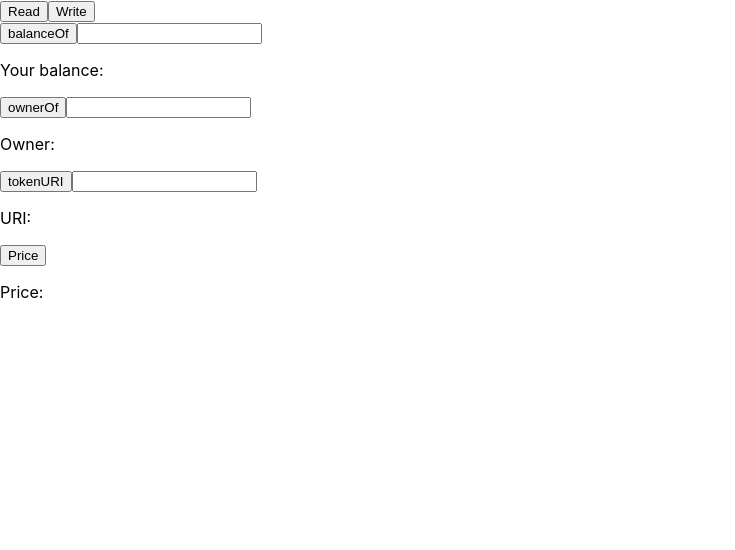
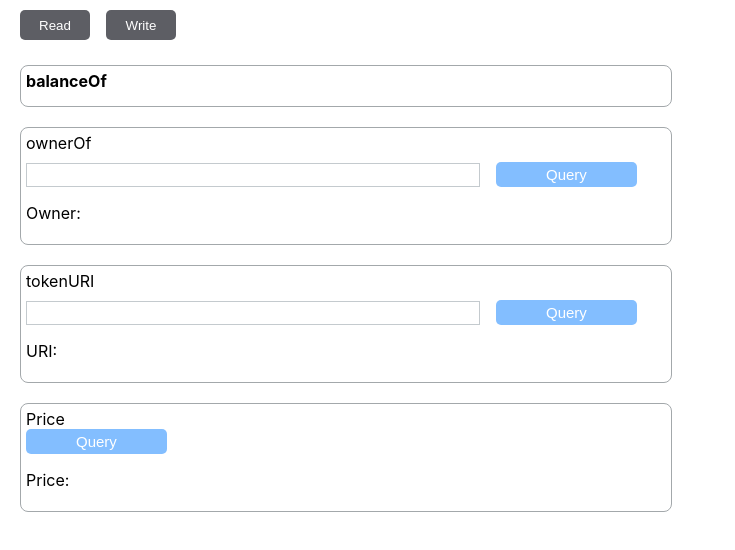
Before and after one commit to Aizzzen/bsc_front, a React (Create React App) app: page / in a window 1280 px wide. Shown: the top 550 px of the page, without its empty margins (0-735 px from the left). Built offline with nearby package versions, Linux system fonts and the light colour scheme; the HTML template or start-up script is replaced by a standard one.

Commit message:
add readme

```diff
--- a/package.json
+++ b/package.json
@@ -9,6 +9,7 @@
     "react": "^18.2.0",
     "react-dom": "^18.2.0",
     "react-scripts": "5.0.1",
+    "sass": "^1.55.0",
     "web-vitals": "^2.1.4",
     "web3": "^1.8.0"
   },
--- a/src/App.js
+++ b/src/App.js
@@ -1,4 +1,5 @@
 import {useState} from "react";
+import './App.scss';
 import ReadList from "./components/ReadList";
 import WriteList from "./components/WriteList";
 
@@ -11,8 +12,10 @@ const App = () => {
 
   return (
     <div className="App">
-        <button onClick={() => changeView("read")}>Read</button>
-        <button onClick={() => changeView("write")}>Write</button>
+        <div className="buttons">
+            <button onClick={() => changeView("read")}>Read</button>
+            <button onClick={() => changeView("write")}>Write</button>
+        </div>
         {view === "read" ? <ReadList/> : <WriteList/>}
     </div>
   );
--- /dev/null
+++ b/src/App.scss
@@ -0,0 +1,69 @@
+.App {
+    display: block;
+    margin: 10px 20px;
+    width: 100%;
+    height: 100%;
+}
+
+.buttons button {
+    width: 70px;
+    height: 30px;
+    margin-right: 16px;
+    margin-bottom: 5px;
+    color: white;
+    background: #5d5e64;
+    border-radius: 5px;
+    border: none;
+    &:hover {
+        transition: .3s;
+        background: #7b7f83;
+    }
+    &:active {
+        background: #101111;
+    }
+}
+
+.blocks {
+    display: block;
+
+    .block {
+        width: 50%;
+        min-height: 30px;
+        margin: 20px 0;
+        padding: 5px;
+        border-radius: 8px;
+        border: 1px solid #a3a8ab;
+        .header {
+            font-weight: 700;
+            &:hover {
+                color: #9a9b9a
+            }
+        }
+        input {
+            width: 70%;
+            height: 20px;
+            border: 1px solid #c4cace;
+            margin-top: 10px;
+            margin-right: 16px;
+            &:focus {
+                outline: none;
+                border: 1px solid #83beff;
+            }
+        }
+        button {
+            width: 22%;
+            height: 25px;
+            font-size: 15px;
+            color: white;
+            background: #83beff;
+            border-radius: 5px;
+            border: none;
+            &:hover {
+                background: #69adfa;
+            }
+            &:active {
+                background: #037afd;
+            }
+        }
+    }
+}
--- a/src/components/ReadList.js
+++ b/src/components/ReadList.js
@@ -2,6 +2,7 @@ import React, {useState} from 'react';
 import {getBalance, getOwner, getTokenPrice, getTokenURI} from "../web3-connect";
 
 const ReadList = () => {
+    const [clicked, setClicked] = useState(false)
     const [balanceValue, setBalanceValue] = useState("")
     const [balance, setBalance] = useState("")
 
@@ -49,25 +50,42 @@ const ReadList = () => {
             })
     }
 
+    const changeVisibility = (e) => {
+        e.preventDefault()
+        e.stopPropagation()
+        setClicked(!clicked)
+        console.log(e)
+    }
+
     return (
-        <div>
-            <div>
-                <button onClick={() => fetchBalance(balanceValue)}>balanceOf</button>
-                <input type="text" onChange={(e) => setBalanceValue(e.target.value)}/>
-                <p>Your balance: {balance}</p>
+        <div className="blocks">
+            <div className="block">
+                <div onClick={(e) => changeVisibility(e)} className='header'>
+                    balanceOf
+                </div>
+                {clicked &&
+                    <>
+                        <input type="text" onChange={(e) => setBalanceValue(e.target.value)}/>
+                        <button onClick={() => fetchBalance(balanceValue)}>Query</button>
+                        <p>Your balance: {balance}</p>
+                    </>
+                }
             </div>
-            <div>
-                <button onClick={() => fetchOwner(ownerValue)}>ownerOf</button>
+            <div className="block">
+                <h7>ownerOf</h7> <br/>
                 <input type="text" onChange={(e) => setOwnerValue(e.target.value)}/>
+                <button onClick={() => fetchOwner(ownerValue)}>Query</button>
                 <p>Owner: {owner}</p>
             </div>
-            <div>
-                <button onClick={() => fetchURI(URIValue)}>tokenURI</button>
+            <div className="block">
+                <h7>tokenURI</h7> <br/>
                 <input type="text" onChange={(e) => setURIValue(e.target.value)}/>
+                <button onClick={() => fetchURI(URIValue)}>Query</button>
                 <p>URI: {URI}</p>
             </div>
-            <div>
-                <button onClick={() => fetchPrice()}>Price</button>
+            <div className="block">
+                <h7>Price</h7> <br/>
+                <button onClick={() => fetchPrice()}>Query</button>
                 <p>Price: {price}</p>
             </div>
         </div>
--- a/src/components/WriteList.js
+++ b/src/components/WriteList.js
@@ -33,25 +33,25 @@ const WriteList = () => {
     }
 
     return (
-        <div>
-            <div>
+        <div className='blocks'>
+            <div className='block'>
+                <input type="text"/>
                 <button onClick={() => fetchBuyTokens()}>buyTokens</button>
-                <input type="text"/>
                 <p></p>
             </div>
-            <div>
+            <div className='block'>
+                <input type="number" onChange={(e) => setMintedTokens(e.target.value)}/>
                 <button onClick={() => fetchMinting(mintedTokens)}>mintTokens</button>
-                <input type="number" onChange={(e) => setMintedTokens(e.target.value)}/>
                 <p></p>
             </div>
-            <div>
+            <div className='block'>
+                <input type="text" onChange={(e) => setPriceValue(e.target.value)}/>
                 <button onClick={() => fetchSetPrice(priceValue)}>setPrice</button>
-                <input type="text" onChange={(e) => setPriceValue(e.target.value)}/>
                 <p>Price: {price}</p>
             </div>
-            <div>
+            <div className='block'>
+                <input type="text"/>
                 <button>TransferFrom</button>
-                <input type="text"/>
                 <p></p>
             </div>
         </div>
```
Also changed, not shown: 2 other files (tests, documents, lock files or other folders).
